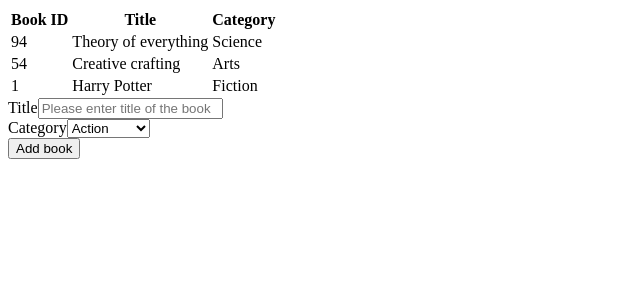
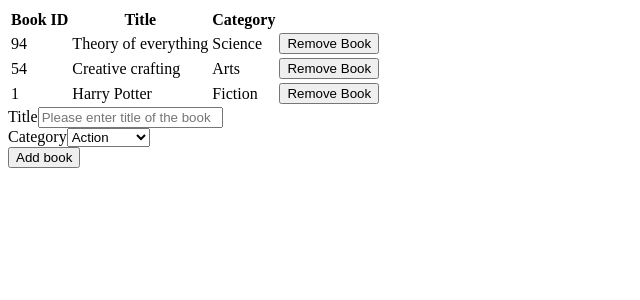
Before and after one commit to e71az/bookstore, a React (Create React App) app: page / in a window 1280 px wide. Shown: the top 300 px of the page, without its empty margins (0-640 px from the left). Built offline with nearby package versions, Linux system fonts and the light colour scheme.

Commit message:
Implement the remove book action

```diff
--- a/src/components/Book.js
+++ b/src/components/Book.js
@@ -1,10 +1,17 @@
+import { useDispatch } from 'react-redux';
+import { REMOVE_BOOK } from '../reducers/books';
+
 // eslint-disable-next-line react/prop-types
-const Book = ({ book: { ID, Title, category } }) => (
+const Book = ({ book: { ID, Title, category } }) => {
+  const book = { ID, Title, category };
+  const dispatch = useDispatch();
+  return (
     <tr>
       <td>{ID}</td>
       <td>{Title}</td>
       <td>{category}</td>
+      <td><button type="button" onClick={() => dispatch(REMOVE_BOOK(book))}>Remove Book</button></td>
     </tr>
   );
-
+};
 export default Book;
--- a/src/reducers/books.js
+++ b/src/reducers/books.js
@@ -24,11 +24,14 @@ const bookSlice = createSlice({
 
   reducers: {
     CREATE_BOOK: (state, action) => {
-      console.log(action.payload);
+      // console.log(action.payload);
       state.booksArray.push(action.payload);
     },
     REMOVE_BOOK: (state, action) => {
-      state.booksArray.push(action.payload);
+      // console.log(action.payload);
+      state.booksArray.filter((obj) => console.log(`ID ${obj.ID} ${action.payload.ID}`));
+      state.booksArray.filter((obj) => obj.ID !== action.payload.ID);
+      console.log(state.booksArray);
     },
   },
 });
```
Lines whose indentation alone changed are shown as unchanged.
